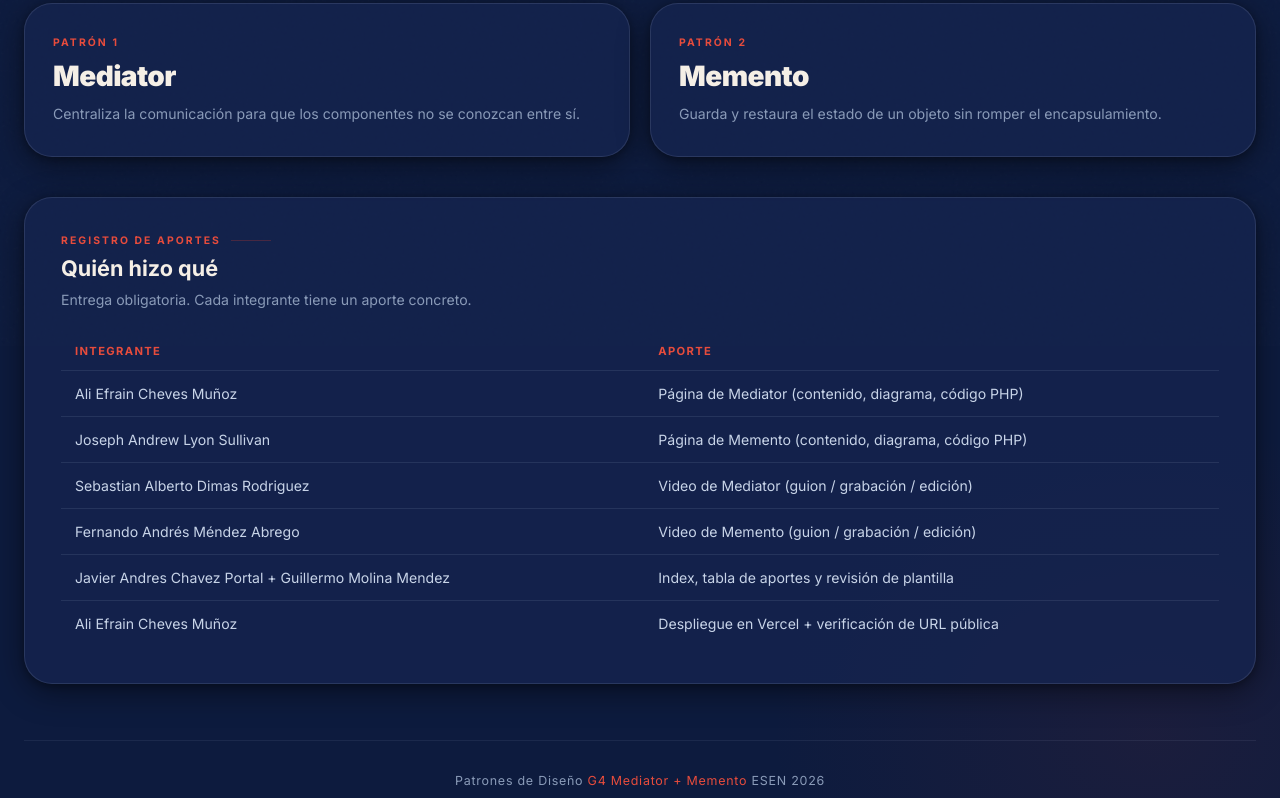
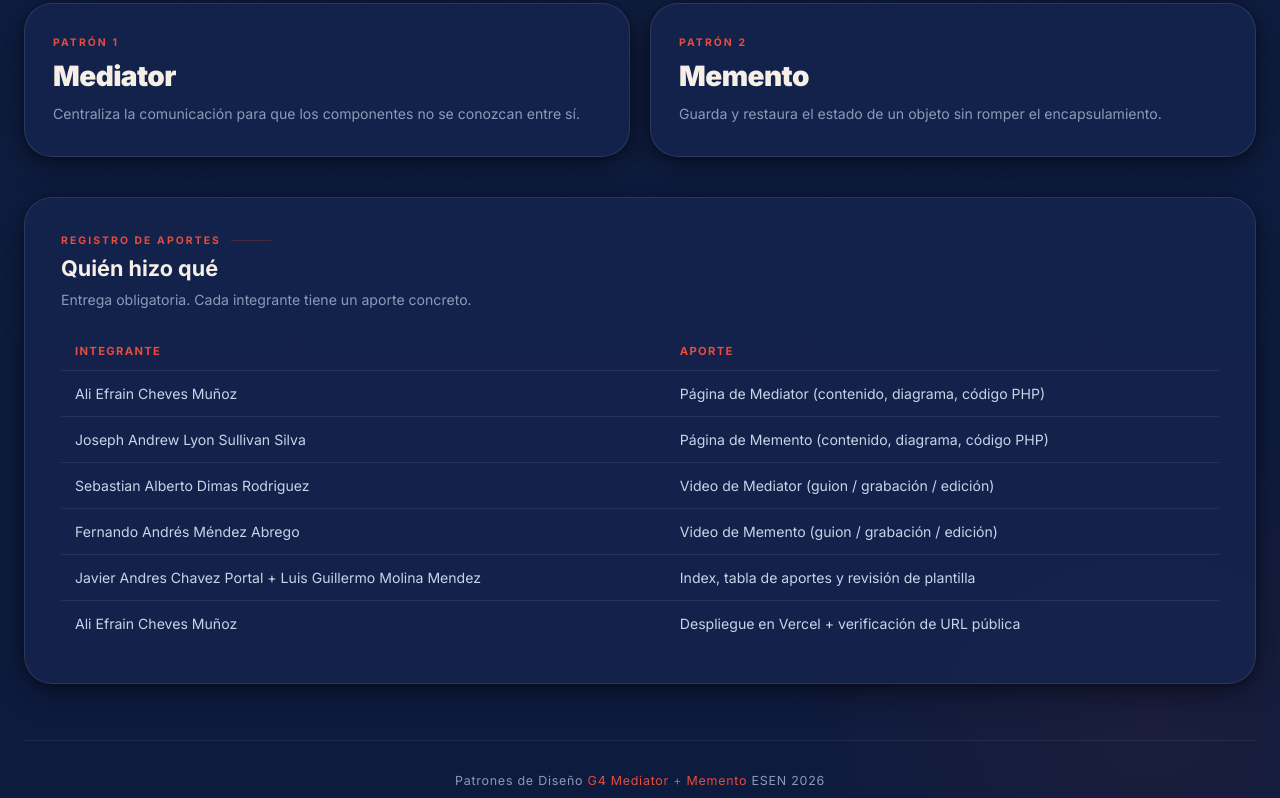
Before and after one commit to elY0sef92/Dinamica-Patrones, a plain HTML site: page index.html in a window 1280 px wide. Shown: the part 454-1252 px from the top of the page. Drawn offline with Linux system fonts and the light colour scheme.

Commit message:
Correccion de nombres

```diff
--- a/index.html
+++ b/index.html
@@ -57,7 +57,7 @@
           <td>Página de Mediator (contenido, diagrama, código PHP)</td>
         </tr>
         <tr>
-          <td>Joseph Andrew Lyon Sullivan</td>
+          <td>Joseph Andrew Lyon Sullivan Silva</td>
           <td>Página de Memento (contenido, diagrama, código PHP)</td>
         </tr>
         <tr>
@@ -69,7 +69,7 @@
           <td>Video de Memento (guion / grabación / edición)</td>
         </tr>
         <tr>
-          <td>Javier Andres Chavez Portal + Guillermo Molina Mendez</td>
+          <td>Javier Andres Chavez Portal + Luis Guillermo Molina Mendez</td>
           <td>Index, tabla de aportes y revisión de plantilla</td>
         </tr>
         <tr>
```
